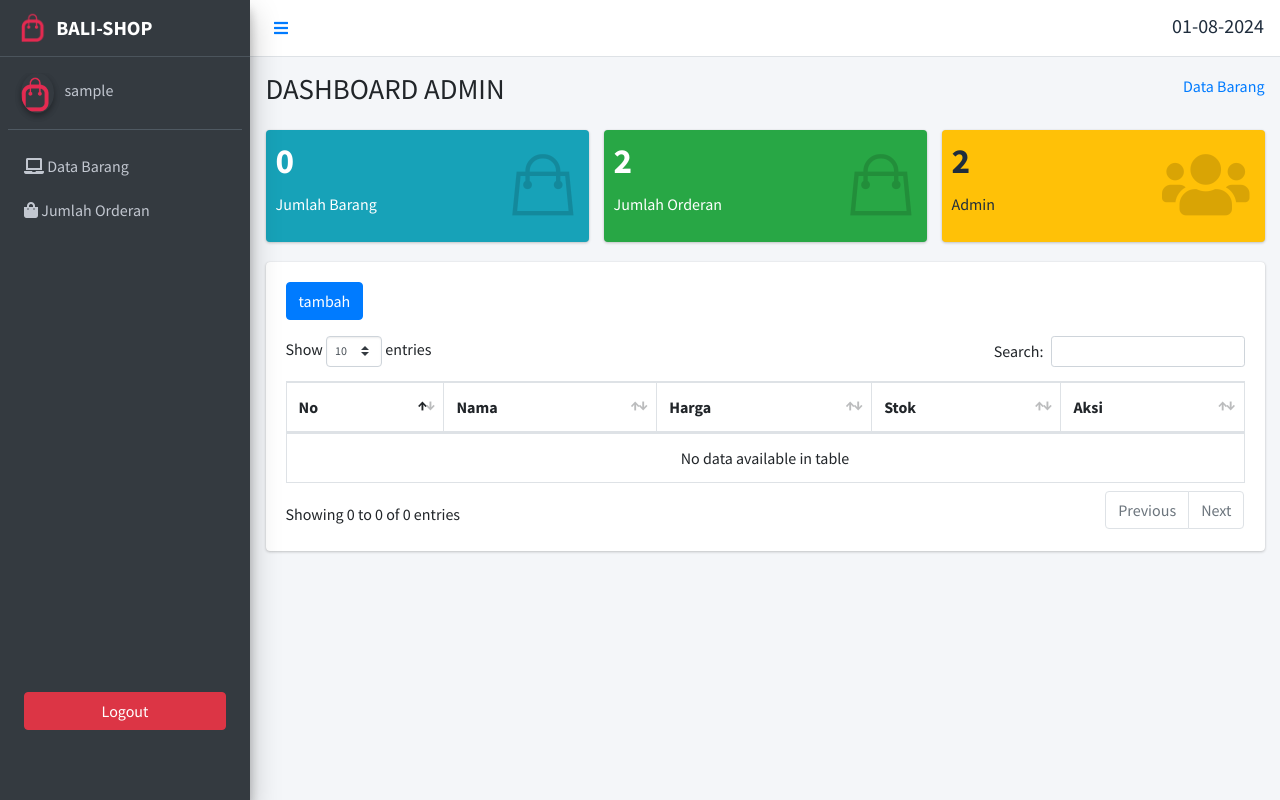
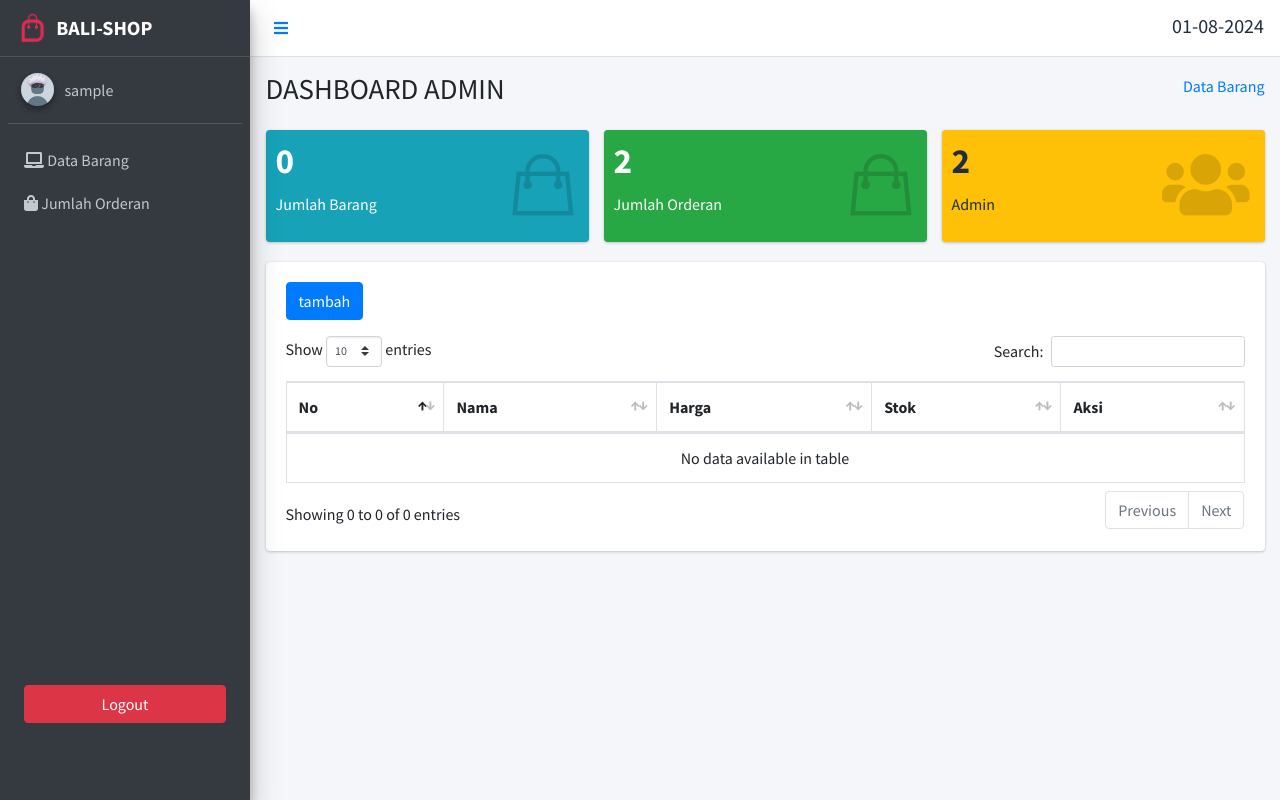
Before and after one commit to arisuryaa/Bali-Shop, a PHP site: page /admin/index.php in a window 1280 px wide. Run offline with PHP 8.4, Linux system fonts and the light colour scheme; the visitor is signed in with stand-in values (Sample User, id 1); data that the repository does not hold is empty; some libraries are stand-ins or nearby versions.

Commit message:
menyelesaikan error pada header

```diff
--- a/admin/layout/header.php
+++ b/admin/layout/header.php
@@ -108,7 +108,7 @@ if(isset($_COOKIE["login"]) || isset($_SESSION["Login"])) {
                 <!-- Sidebar user panel (optional) -->
                 <div class="user-panel mt-3 pb-3 mb-3 d-flex">
                     <div class="image">
-                        <img src="assets/img/logo.png" class="img-circle elevation-2" alt="User Image">
+                        <img src="assets/img/admin.jpg" class="img-circle elevation-2" alt="User Image">
                     </div>
                     <div class="info">
                         <a href="#"
```
Also changed, not shown: admin/assets/img/admin.jpg (added).
